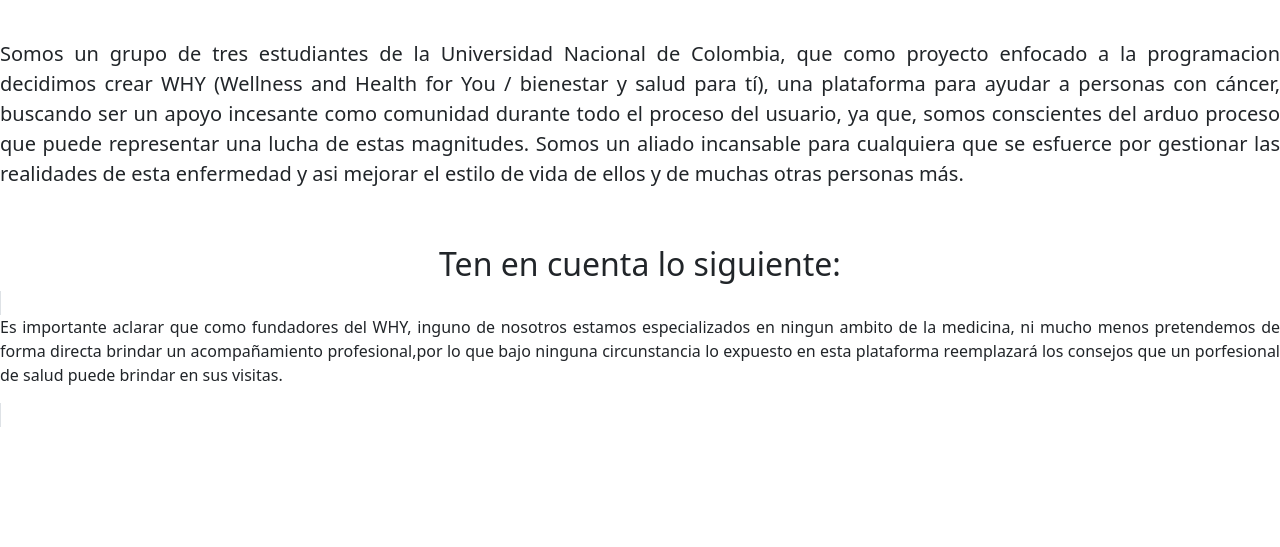
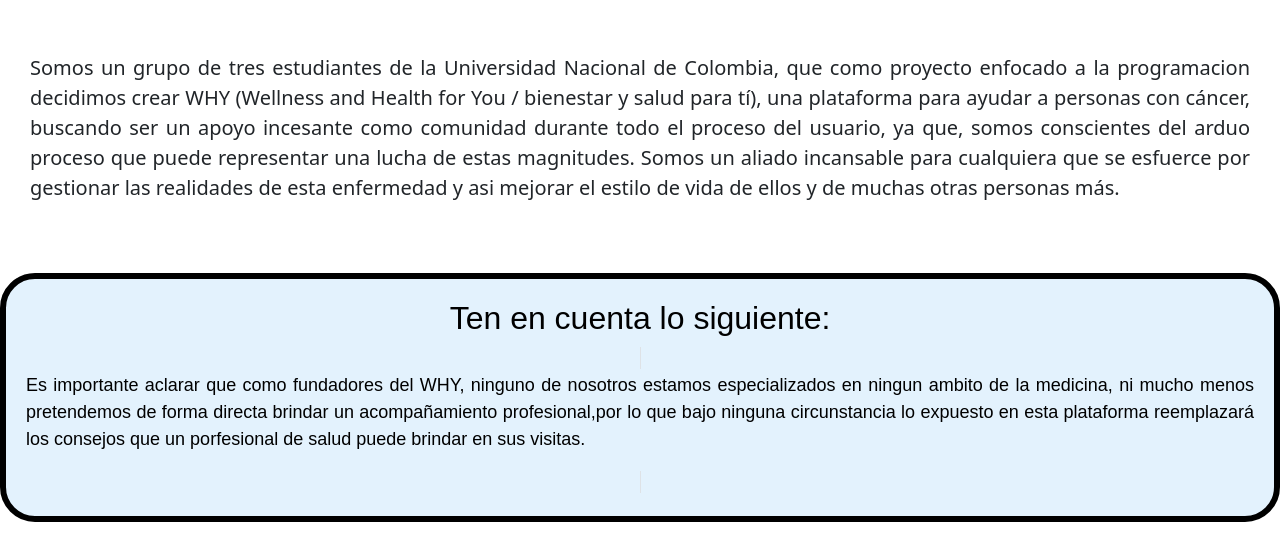
Before and after one commit to NatAlv4/TA_04, a Flask app: page /about in a window 1280 px wide. Shown: the part 485-1032 px from the top of the page. Before the commit the page ends 912 px from the top, so only its background shows below. Run offline with Flask 2, Linux system fonts and the light colour scheme.

Commit message:
Recuadres y margenes

```diff
--- a/main.py
+++ b/main.py
@@ -1,10 +1,12 @@
+#se agrego flask
 from flask import Flask, render_template, send_file
 app = Flask('app')
-#se agrego flask
 
+#creación de rutas
 @app.route('/')
 def index():
  return render_template ("index.html")
+
 
 
 @app.route('/about')
--- a/static/css/main.css
+++ b/static/css/main.css
@@ -1,3 +1,4 @@
+/* Este archivo css aún no sabemos enlazarlo con el html, por tanto no está funcionando*/
 body{
   margin-left: 10px;
   margin-right: 10px;
--- a/static/css/style.css
+++ b/static/css/style.css
@@ -1,10 +1,17 @@
+/* Este archivo css aún no sabemos enlazarlo con el html, por tanto no está funcionando*/
 body{
 margin:0px
 }
 
 div {
-background: orange;
+background:;
 width:300%
 height:200%
 border:8%
  }
+caja {
+font-family: sans-serif;
+font-size: 18px;
+font-weight: 400;
+color: #ffffff;
+background:#ee0467 }
--- a/templates/about.html
+++ b/templates/about.html
@@ -2,11 +2,31 @@
 <!DOCTYPE html>
 <html>
   <head>
-    	<!--BOOTSTRAP 4 -->
+    	<!--BOOTSTRAP-->
 	<link href="https://cdn.jsdelivr.net/npm/bootstrap@5.0.0-beta3/dist/css/bootstrap.min.css" rel="stylesheet" integrity="sha384-eOJMYsd53ii+scO/bJGFsiCZc+5NDVN2yr8+0RDqr0Ql0h+rP48ckxlpbzKgwra6"
 	 crossorigin="anonymous">
     <title> WHY - Sobre Nosotros | About</title>
-
+  <style>
+      /*Creacion de una caja para los textos */
+    .caja{
+      font-family: Century Gothic,CenturyGothic,AppleGothic,sans-serif; /*Tipo de fuente*/
+      color: #000000; /*Color del texto*/
+      font-size: 18px; /*Tamaño de la fuente*/
+      font-weight: 400; /*Grosor de la fuente*/
+      text-align: center; /*Alineacion del texto*/
+      background: #e3f2fd; /*Color de fondo*/
+      margin: 0 0 25px; /*Margen*/
+      overflow: hidden; /*Control de los elementos que no caben en la caja*/
+      padding: 20px; /*Espacio entre contrenido y sus elementos*/
+      border-radius: 35px 35px 35px 35px; /*Modificacion de los bordes*/
+      -moz-border-radius: 35px 35px 35px 35px;
+      -webkit-border-radius: 35px 35px 35px 35px;
+      border: 6px solid #000000;
+      }
+    .margin{
+      margin: 30px;
+      }
+  </style>
   </head>
   <body>
     	<!--Barra de navegación-->
@@ -15,7 +35,7 @@
 		<div class="container-fluid ">
 			<a class="navbar-brand " href="# ">
 
-        <h1><strong><span style="color: #000000; font-family: Arial"><form action="https://TA04-8.julianreyes21.repl.co">
+        <h1><strong><span style="color: #000000; font-family: Arial"><form action="https://ta04-1.ta04.repl.co/">
 						<input type="submit" value= "W.H.Y 🪐" /></form> </strong></h1>
 
 			</a>
@@ -56,23 +76,28 @@
 <!--tenemos el comando p como el elemento parrafo que es apropiado para distribuir texto en parrafos, donde sus respectivas etiquetas abren y cierran la misma-->
 
 <p>&nbsp;</p>
+<div class="margin">
   <p class="lead", style= "text-align:justify">
 
     Somos un grupo de tres estudiantes de la Universidad Nacional de Colombia, que como proyecto enfocado a la programacion decidimos crear <strong>WHY (Wellness and Health for You / bienestar y salud para t&iacute;)</strong>, una plataforma para ayudar a personas con c&aacute;ncer, buscando ser un apoyo incesante como comunidad durante todo el proceso del usuario, ya que, somos conscientes del arduo proceso que puede representar una lucha de estas magnitudes. Somos un aliado incansable para cualquiera que se esfuerce por gestionar las realidades de esta enfermedad y asi mejorar el estilo de vida de ellos y de muchas otras personas m&aacute;s.
 
   </p>
+  </div>
   <p>&nbsp;</p>
 
+  <!--agregamos texto dentro de la un recuadro-->
+  <div class="caja"> <!--div se usa para que cubra todo el espacio-->
     <!--h2 se representa como encabezado-->
   <h2><center>Ten en cuenta lo siguiente:</center> </h2>
 
   <!--la etiqueta span permite aplicar estilo  al texto y permite agrupar elementos en linea-->
 
     <span class="border", style= "text-align:justify">
+      <p> Es importante aclarar que como fundadores del WHY, ninguno de nosotros estamos especializados en ningun ambito de la medicina, ni mucho menos pretendemos de forma directa brindar un acompañamiento profesional,por lo que bajo ninguna circunstancia lo expuesto en esta plataforma reemplazará los consejos que un porfesional de salud puede brindar en sus visitas.
+      </p>
 
-  <p> Es importante aclarar que como fundadores del WHY, inguno de nosotros estamos especializados en ningun ambito de la medicina, ni mucho menos pretendemos de forma directa brindar un acompañamiento profesional,por lo que bajo ninguna circunstancia lo expuesto en esta plataforma reemplazará los consejos que un porfesional de salud puede brindar en sus visitas.
-  </p>
     </span>
+  </div>
 
 
 
```
Also changed, not shown: templates/index.html (+25 -16 lines). Lines whose indentation alone changed are shown as unchanged.
